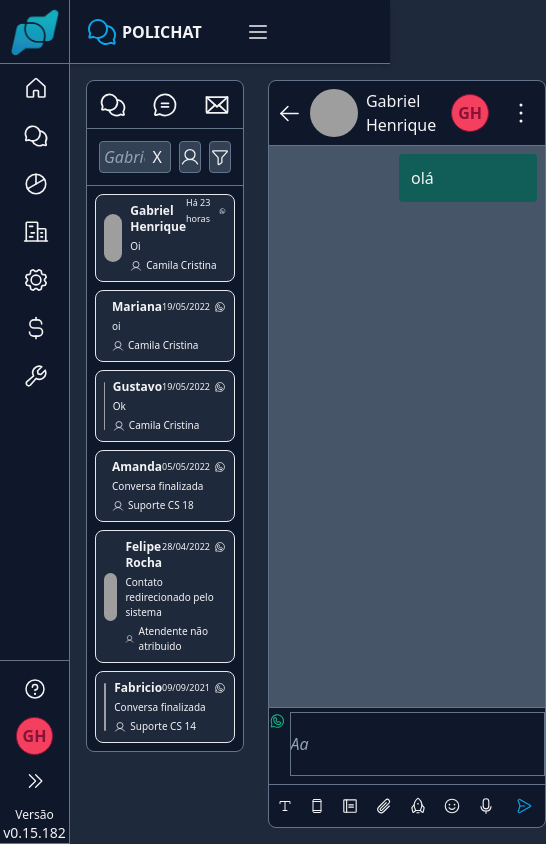
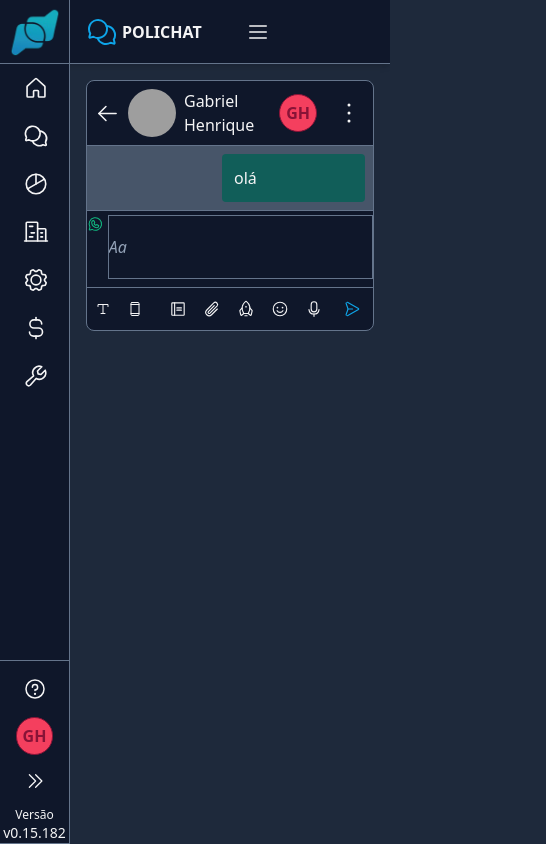
Before and after one commit to MyllaC/Polichat-app, a React (Vite) app: page /chat/0 in a window 390 px wide. Shown: the whole page, 546 px wide, since content can reach past the window. Built offline with nearby package versions, Linux system fonts and the light colour scheme; grey boxes are pictures that could not be loaded.

Commit message:
responsividade

```diff
--- /dev/null
+++ b/src/pages/Desktop.tsx
@@ -0,0 +1,27 @@
+import { useParams } from 'react-router-dom'
+import { Contacts } from '../components/Contacts/Contacts'
+import { Chat } from '../components/Chat/Chat'
+import { ChatPerContact } from '../components/Chat/ChatPerContact'
+
+export function Desktop() {
+  const { chave } = useParams<{ chave: string }>()
+  return (
+    <div className="flex flex-1">
+      {!chave ? (
+        <div className="flex flex-1 gap-6 m-4">
+          <Contacts />
+          <div className="flex-1">
+            <Chat />
+          </div>
+        </div>
+      ) : (
+        <div className="flex flex-1 gap-6 m-4">
+          <Contacts />
+          <div className="flex-1">
+            <ChatPerContact />
+          </div>
+        </div>
+      )}
+    </div>
+  )
+}
--- a/src/pages/Home.tsx
+++ b/src/pages/Home.tsx
@@ -1,36 +1,20 @@
-import { Contacts } from '../components/Contacts/Contacts'
 import { Navbar } from '../components/Navbar/Navbar'
 import { Sidebar } from '../components/Sidebar/Sidebar'
-import { useParams } from 'react-router-dom'
-import { ChatPerContact } from '../components/Chat/ChatPerContact'
-import { Chat } from '../components/Chat/Chat'
-import { chatsData } from '../components/Contacts/chatsData'
-import { useState } from 'react'
+import { useMediaQuery } from 'react-responsive'
+import { DeviceSize } from '../components/Navbar/DeviceSize'
+import { Desktop } from './Desktop'
+import { Mobile } from './Mobile'
 
 export function Home() {
-  const { chave } = useParams<{ chave: string }>()
+  const isMobile = useMediaQuery({ maxWidth: DeviceSize.mobile })
 
   return (
     <div className="flex flex-col min-h-screen ">
       <Navbar />
       <main className="flex flex-1">
         <Sidebar />
-
-        {!chave ? (
-          <div className="flex flex-1 gap-6 m-4">
-            <Contacts />
-            <div className="flex-1">
-              <Chat />
-            </div>
-          </div>
-        ) : (
-          <div className="flex flex-1 gap-6 m-4">
-            <Contacts />
-            <div className="flex-1">
-              <ChatPerContact />
-            </div>
-          </div>
-        )}
+        {!isMobile && <Desktop />}
+        {isMobile && <Mobile />}
       </main>
     </div>
   )
--- /dev/null
+++ b/src/pages/Mobile.tsx
@@ -0,0 +1,20 @@
+import { useParams } from 'react-router-dom'
+import { Contacts } from '../components/Contacts/Contacts'
+import { ChatPerContact } from '../components/Chat/ChatPerContact'
+
+export function Mobile() {
+  const { chave } = useParams<{ chave: string }>()
+  return (
+    <div>
+      {!chave ? (
+        <div className="flex flex-1 gap-6 m-4">
+          <Contacts />
+        </div>
+      ) : (
+        <div className="flex flex-1 gap-6 m-4">
+          <ChatPerContact />
+        </div>
+      )}
+    </div>
+  )
+}
```
